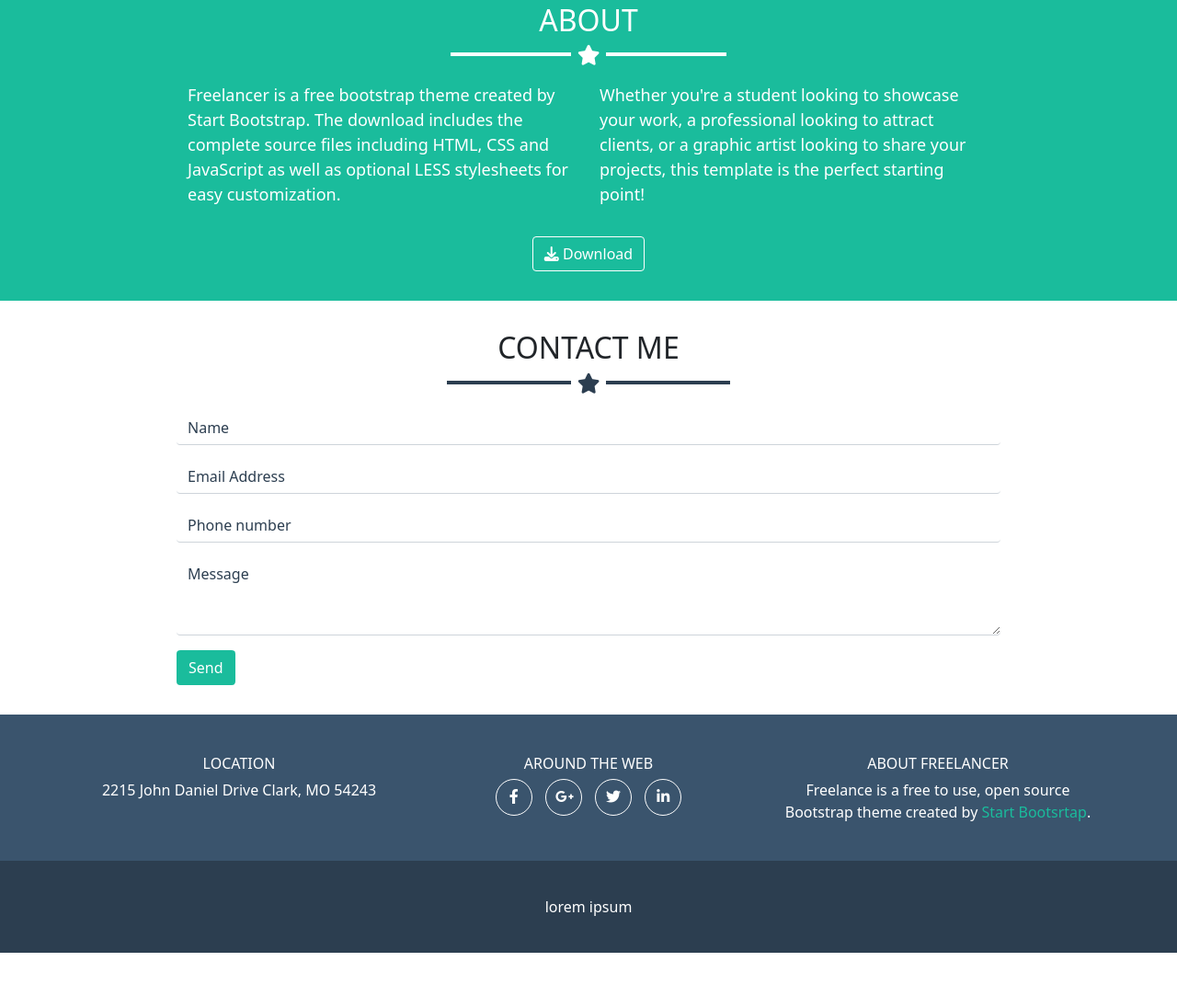
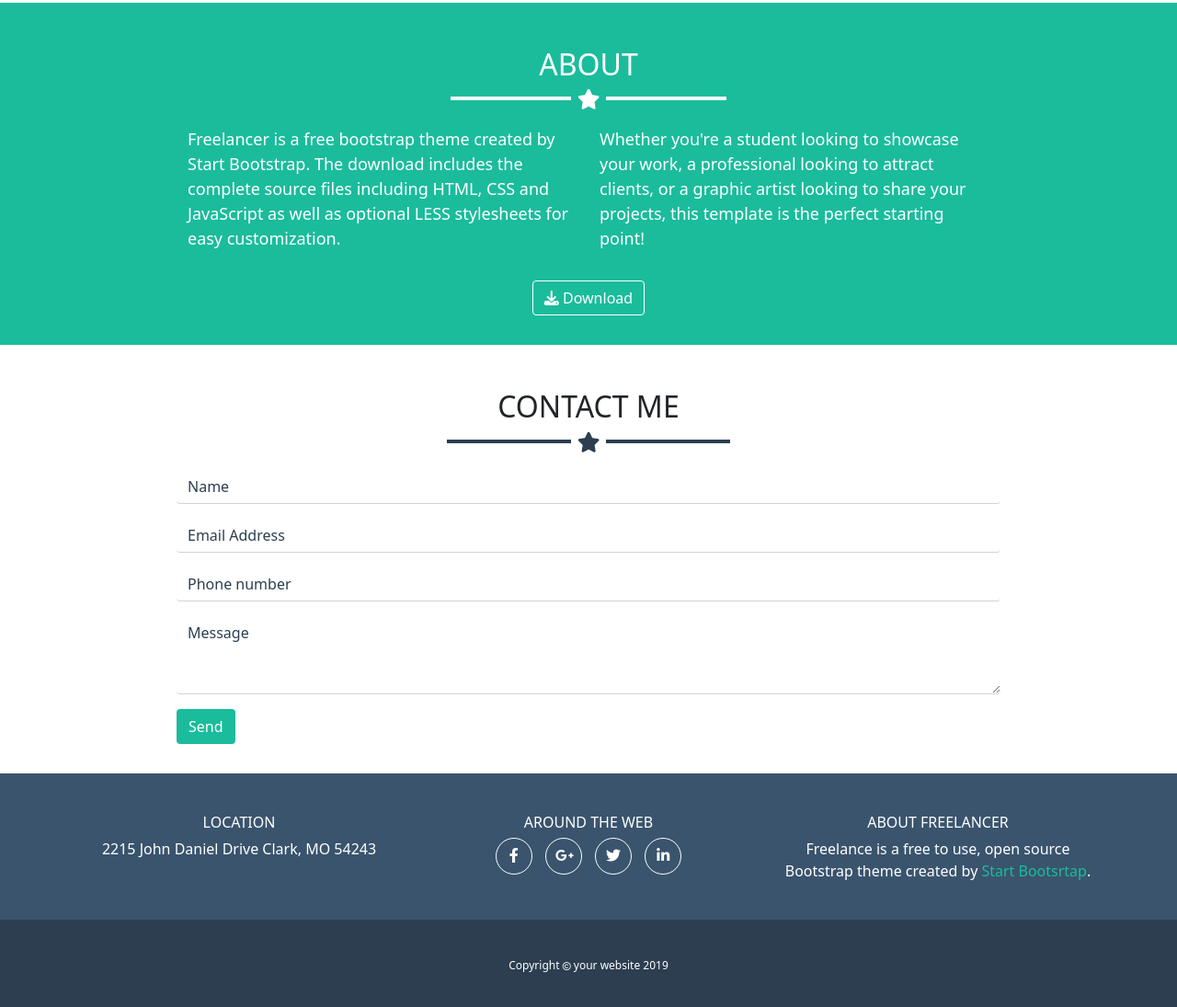
Before and after one commit to JacopoNa/html-css-bootstrap-freelancer, a plain HTML site: page index.html in a window 1280 px wide. Shown: the part 1325-2420 px from the top of the page at 92% size. Before the commit the page ends 2361 px from the top, so only its background shows below. Drawn offline with nearby package versions, Linux system fonts and the light colour scheme.

Commit message:
footer bottom done

```diff
--- a/css/style.css
+++ b/css/style.css
@@ -24,6 +24,7 @@
 }
 
 section {
+    padding-top: 1rem;
     padding-bottom: 2rem;
 }
 
@@ -133,7 +134,6 @@ p {
 }
 
 /* third section */
-
 .ms-small-container {
     width: 70%;
     margin: 0 auto;
@@ -212,6 +212,11 @@ p {
     display: flex;
     justify-content: center;
     align-items: center;
+    font-size: 12px;
+}
+
+.bottom-footer i {
+    font-size: 9px;
 }
 
 /* md screen */
--- a/index.html
+++ b/index.html
@@ -250,7 +250,9 @@
 
         <!-- bottom footer -->
         <div class="bottom-footer bg-darkblue">
-            <div>lorem ipsum</div>
+            <div>
+                Copyright <i class="fa-regular fa-copyright"></i> your website 2019
+            </div>
         </div>
     </footer>
 
```
